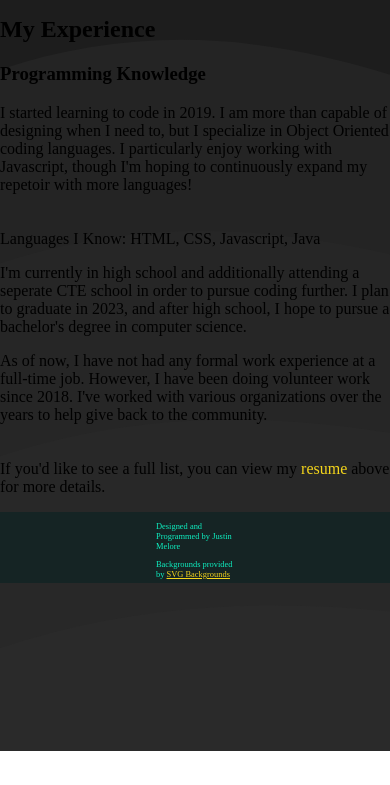
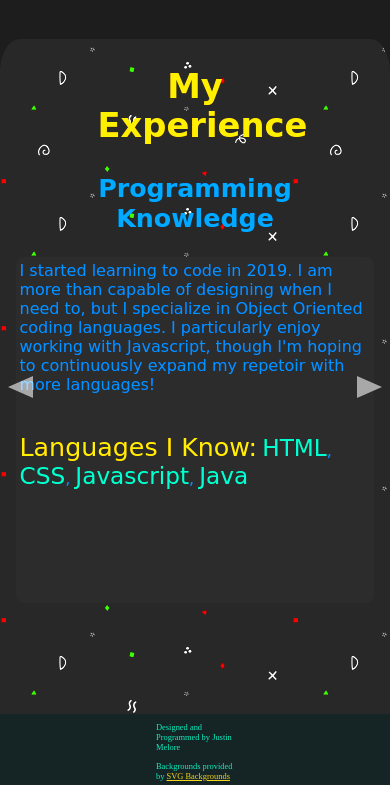
Before and after one commit to JustinMelore/Portfolio2, a plain HTML site: page experiences.html in a window 390 px wide. Shown: the part 110-895 px from the top of the page. Before the commit the page ends 861 px from the top, so only its background shows below. Drawn offline with Linux system fonts and the light colour scheme; a web font is replaced by a local one.

Commit message:
Finished the portrait styling for the experience page

```diff
--- a/experiences.html
+++ b/experiences.html
@@ -43,7 +43,7 @@
 
         <div class="arrow" id="left" onmousedown="changeIndex(-1)"></div>
         <h1>My Experience</h1>
-        <div id="programming">
+        <div id="infoSection">
             <h3 id="infoHeading" class="fadeOut fadeIn">Programming Knowledge</h3>
             <p id="info1" class="info fadeOut fadeIn">I started learning to code in 2019. I am more than capable of designing when I need to, but
                 I specialize in Object Oriented coding languages. I particularly enjoy working with Javascript, though I'm hoping to continuously expand
--- a/style.css
+++ b/style.css
@@ -743,6 +743,130 @@
   }
 }
 
+/*Experiences Page Styling (Portrait View)*/
+@media only screen and (max-width: 1024px) and (orientation: portrait) {
+  #experiences {
+    margin-top: 5vh;
+    display: flex;
+    flex-direction: column;
+    align-items: center;
+    min-height: 80vh;
+    width: 100%;
+    box-sizing: border-box;
+    background-image: url("images/experiences.svg");
+    background-size: 75%;
+    border-top-right-radius: 5%;
+    border-top-left-radius: 5%;
+    font-family: "Vast Shadow", cursive;
+    color: var(--light-blue);
+    filter: contrast(130%);
+    padding-bottom: 50vh;
+  }
+
+  #experiences h1 {
+    width: 50vw;
+    margin-left: auto;
+    margin-right: auto;
+    font-size: 4vh;
+    font-family: "Vast Shadow", cursive;
+    color: var(--orange);
+    padding: none;
+    text-align: center;
+  }
+
+  .hiddenInfo {
+    display: none;
+  }
+
+  .revealedInfo {
+    display: block;
+  }
+
+  #infoSection {
+    height: auto;
+    width: 100%;
+    position: relative;
+    margin: 0;
+  }
+
+  .info {
+    width: 90vw;
+    min-height: 40vh;
+    font-size: 2.75;
+    background-color: #3f3f3f;
+    border-radius: 2vw;
+    padding: 1vw;
+    position: absolute;
+    left: 4vw;
+    margin: 0;
+  }
+
+  .info span {
+    color: var(--orange);
+    font-size: 3vh;
+  }
+
+  .info .languages {
+    font-size: 2.75vh;
+    color: var(--light-green);
+  }
+
+  .info a {
+    color: var(--orange);
+  }
+
+  #info1 {
+    z-index: 1;
+  }
+
+  #info2 {
+    font-size: 3.25vh;
+  }
+
+  .arrow {
+    border-top: 3vw solid transparent;
+    border-bottom: 3vw solid transparent;
+    width: 0;
+    height: 0;
+    position: absolute;
+    top: 50%;
+    z-index: 2;
+    opacity: 50%;
+  }
+
+  #left {
+    border-right: 3vh solid white;
+    left: 2vw;
+  }
+
+  #right {
+    border-left: 3vh solid white;
+    right: 2vw;
+  }
+
+  #infoHeading {
+    height: 5vh;
+    width: 70vw;
+    font-size: 3vh;
+    margin-bottom: 5vh;
+    filter: contrast(200%);
+    margin-top: 0;
+    margin-left: auto;
+    margin-right: auto;
+    text-align: center;
+  }
+
+  .fadeOut {
+    transition: opacity 0.5s;
+    opacity: 0%;
+  }
+
+  .fadeIn {
+    transition: opacity 0.5s;
+    opacity: 100%;
+  }
+}
+
 /*Temporary Page Styling*/
 #temporaryBody {
   background-image: url(images/temporary.svg);
@@ -782,7 +906,7 @@
   filter: invert(100%) brightness(90%);
 }
 
-/*Universal  Styling Desktop*/
+/*Universal Styling Desktop*/
 @media only screen and (min-width: 1025px) {
   html {
     min-height: 100vh;
```
